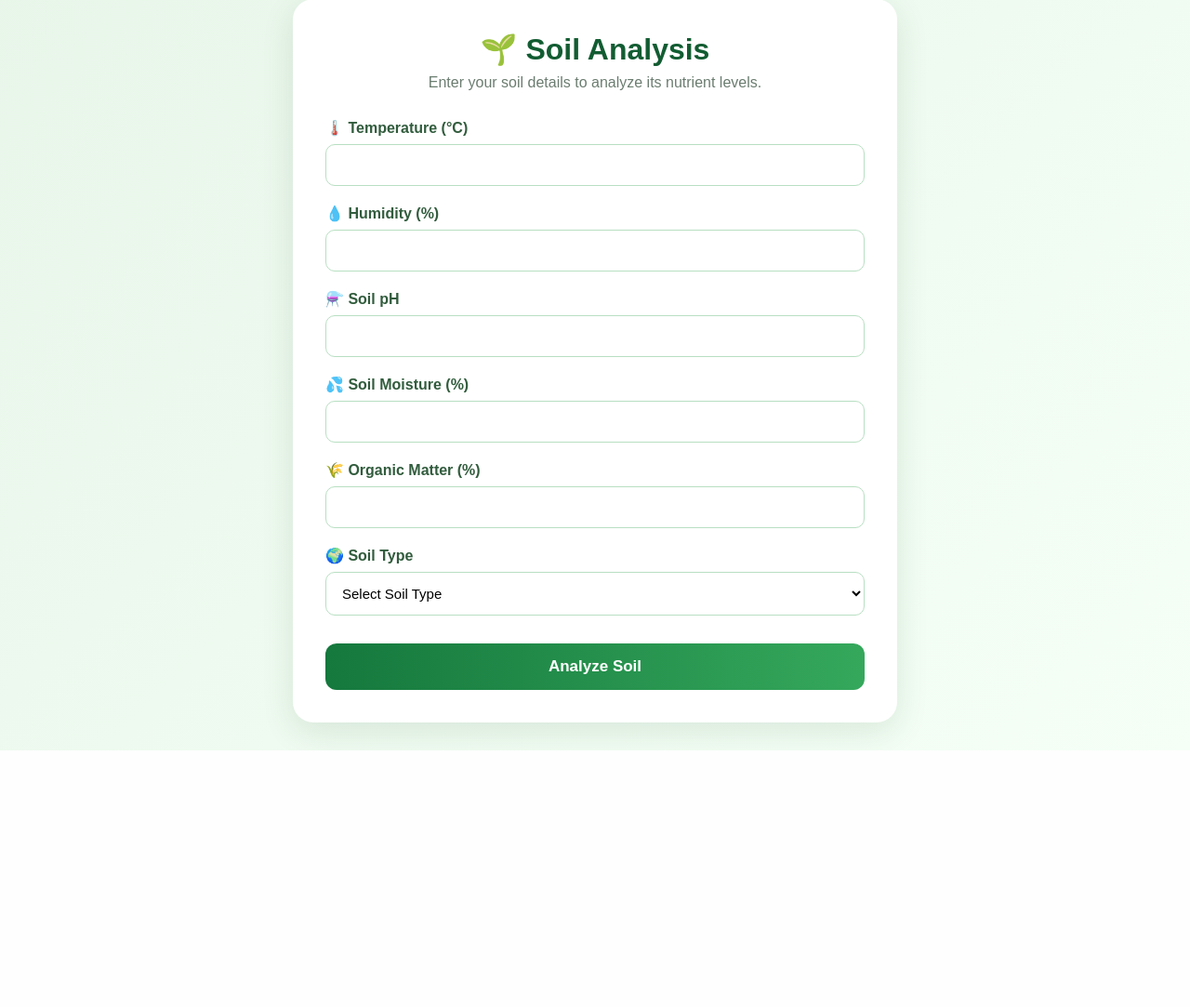
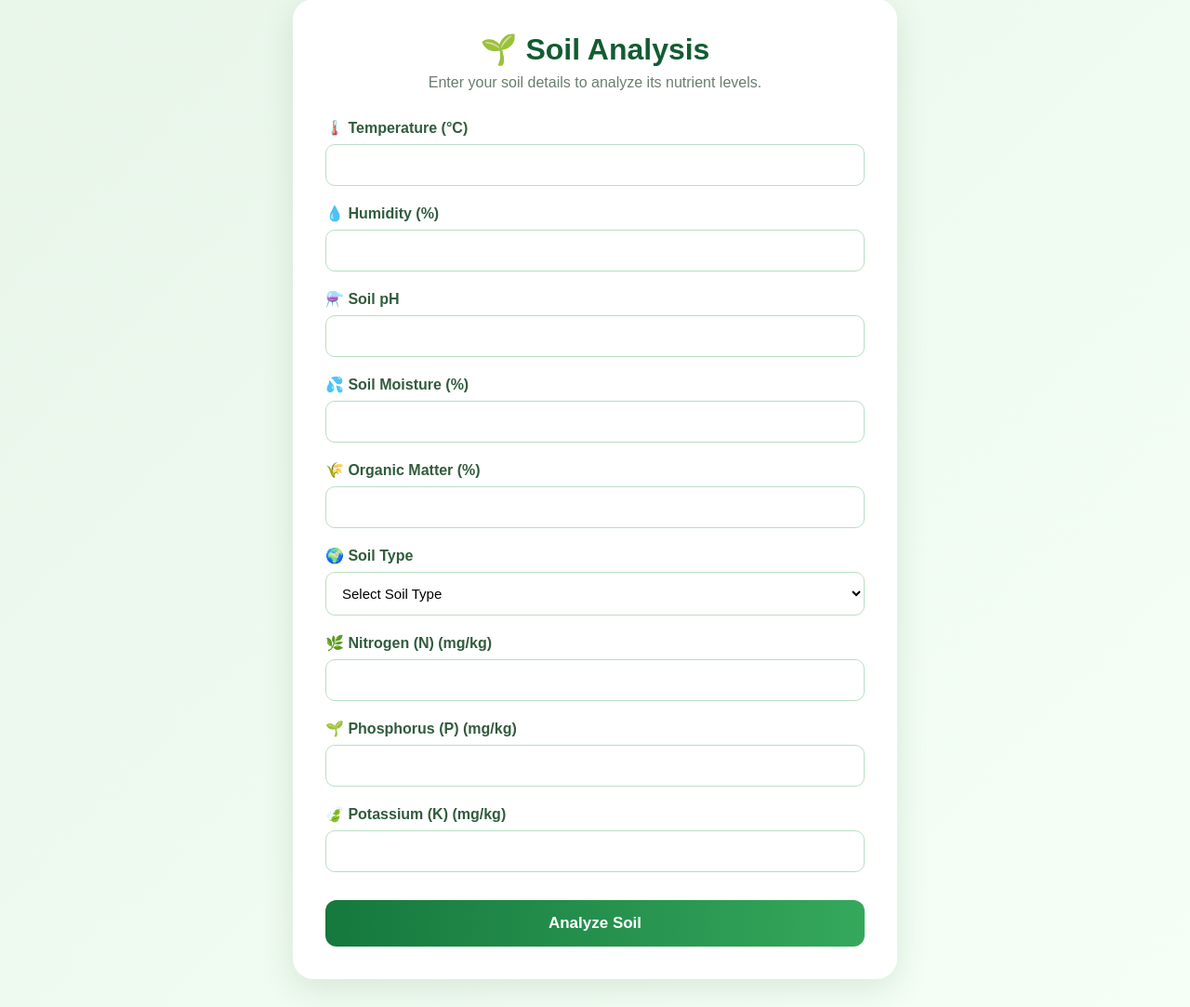
Before and after one commit to Shalini-K-Zaanu/SoilSense-AI, a Flask app: page /soil-input in a window 1280 px wide. Shown: the part 69-1152 px from the top of the page at 93% size. Before the commit the page ends 876 px from the top, so only its background shows below. Run offline with Flask 3, Linux system fonts and the light colour scheme; the visitor is signed in with stand-in values (Sample User, id 1); parts of the project's set-up code (start-up, migrations or seed data) failed here and were passed over; some libraries are stand-ins or nearby versions.

Commit message:
Add NPK fields to soil analysis form

```diff
--- a/templates/soil_input.html
+++ b/templates/soil_input.html
@@ -20,7 +20,6 @@
         }
 
         body {
-
             min-height: 100vh;
 
             background: linear-gradient(
@@ -32,37 +31,24 @@
             color: #183b25;
 
             padding: 30px 15px;
-
         }
 
         .container {
-
             width: 100%;
-
             max-width: 650px;
-
             margin: auto;
-
         }
 
         .back {
-
             display: inline-block;
-
             text-decoration: none;
-
             color: #287a45;
-
             font-weight: bold;
-
             margin-bottom: 20px;
-
         }
 
         .card {
-
             background: white;
-
             padding: 35px;
 
             border-radius: 22px;
@@ -70,66 +56,42 @@
             box-shadow:
                 0 10px 35px
                 rgba(30, 90, 50, 0.12);
-
         }
 
         h1 {
-
             color: #125c32;
-
             margin-bottom: 8px;
-
             text-align: center;
-
         }
 
         .subtitle {
-
             text-align: center;
-
             color: #6b7d70;
-
             margin-bottom: 30px;
-
         }
 
         .error {
-
             background: #ffe5e5;
-
             color: #b00020;
-
             padding: 12px;
-
             border-radius: 10px;
-
             margin-bottom: 20px;
-
         }
 
         .form-group {
-
             margin-bottom: 20px;
-
         }
 
         .form-group label {
-
             display: block;
-
             margin-bottom: 8px;
-
             font-weight: bold;
-
             color: #315c3d;
-
         }
 
         .form-group input,
         .form-group select {
-
             width: 100%;
-
             display: block;
 
             padding: 13px;
@@ -143,18 +105,14 @@
             outline: none;
 
             background: white;
-
         }
 
         .form-group input:focus,
         .form-group select:focus {
-
             border-color: #55a96b;
-
         }
 
         #analyzeBtn {
-
             width: 100%;
 
             border: none;
@@ -179,37 +137,21 @@
 
             margin-top: 10px;
 
-        }
-
-        #analyzeBtn:hover {
-
-            opacity: 0.9;
-
-        }
-
-        #analyzeBtn:disabled {
-
-            opacity: 0.7;
-
-            cursor: not-allowed;
-
-        }
-
-        /* Analyze Button Animation */
-
-        #analyzeBtn {
             transition: all 0.3s ease;
         }
 
         #analyzeBtn:hover {
             transform: translateY(-3px);
-            box-shadow: 0 8px 20px rgba(21, 120, 61, 0.25);
+
+            box-shadow:
+                0 8px 20px
+                rgba(21, 120, 61, 0.25);
         }
 
         #analyzeBtn:disabled {
             opacity: 0.85;
             cursor: wait;
-      }
+        }
 
     </style>
 
@@ -389,6 +331,60 @@
             </div>
 
 
+            <!-- NITROGEN -->
+
+            <div class="form-group">
+
+                <label>
+                    🌿 Nitrogen (N) (mg/kg)
+                </label>
+
+                <input
+                    type="number"
+                    step="any"
+                    name="nitrogen"
+                    required
+                >
+
+            </div>
+
+
+            <!-- PHOSPHORUS -->
+
+            <div class="form-group">
+
+                <label>
+                    🌱 Phosphorus (P) (mg/kg)
+                </label>
+
+                <input
+                    type="number"
+                    step="any"
+                    name="phosphorus"
+                    required
+                >
+
+            </div>
+
+
+            <!-- POTASSIUM -->
+
+            <div class="form-group">
+
+                <label>
+                    🍃 Potassium (K) (mg/kg)
+                </label>
+
+                <input
+                    type="number"
+                    step="any"
+                    name="potassium"
+                    required
+                >
+
+            </div>
+
+
             <!-- ANALYZE BUTTON -->
 
             <button
@@ -413,9 +409,11 @@
 
 document.getElementById("soilForm").addEventListener("submit", function () {
 
-    const button = document.getElementById("analyzeBtn");
+    const button =
+        document.getElementById("analyzeBtn");
 
-    button.innerHTML = "Analyzing Soil... ⏳";
+    button.innerHTML =
+        "Analyzing Soil... ⏳";
 
     button.disabled = true;
 
@@ -423,6 +421,7 @@ document.getElementById("soilForm").addEventListener("submit", function () {
 
 </script>
 
+
 </body>
 
 </html>
```
